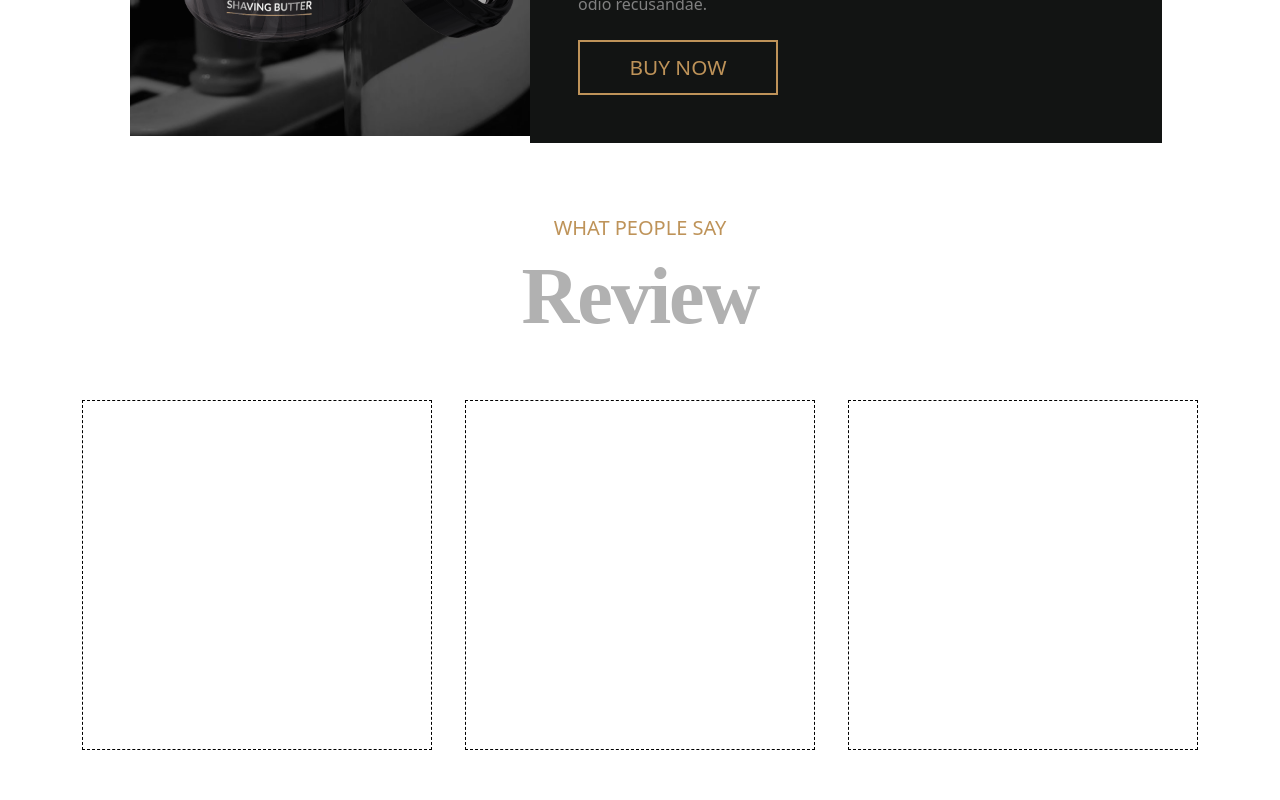
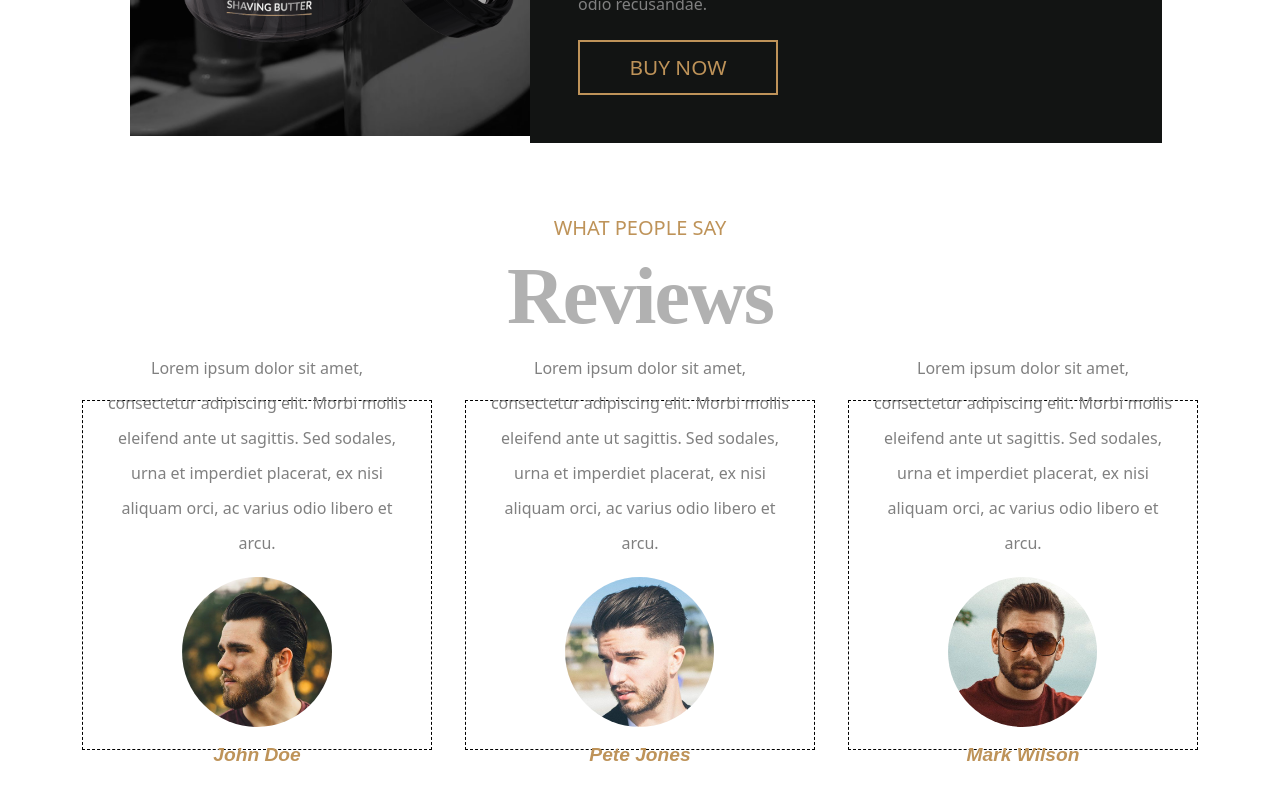
Before and after one commit to claudiuhuhulia/proj-html-vuejs, a Vue app: page / in a window 1280 px wide. Shown: the part 3627-4427 px from the top of the page. Built offline with nearby package versions, Linux system fonts and the light colour scheme.

Commit message:
prop drilling reviews

```diff
--- a/src/App.vue
+++ b/src/App.vue
@@ -28,7 +28,7 @@ export default {
 
   <AppShop :products="store.products" />
 
-  <AppReviw />
+  <AppReviw :reviews="store.reviews" />
 
   <AppPosts />
 
--- a/src/components/AppReviews.vue
+++ b/src/components/AppReviews.vue
@@ -1,4 +1,17 @@
-<script></script>
+<script>
+export default {
+    props: {
+        reviews: Object
+    },
+
+    methods: {
+        imgUrl(img) {
+            const url = new URL(`../assets/img/${img}`, import.meta.url);
+            return url.href
+        }
+    }
+}
+</script>
 
 <template>
     <div class="container">
@@ -17,12 +30,20 @@
         </div>
         <div class="review-title d-flex justify-content-end align-items-center flex-column">
             <h5>WHAT PEOPLE SAY</h5>
-            <h1>Review</h1>
+            <h1>Reviews</h1>
         </div>
         <section class="review-section  d-flex justify-content-between my-5 ">
-            <div class="my-card "></div>
-            <div class="my-card "></div>
-            <div class="my-card "></div>
+            <div v-for="review in reviews" :id="review.id"
+                class="my-card d-flex flex-column justify-content-center align-items-center">
+                <p class="text-center px-4">{{ review.text }}</p>
+                <figure>
+                    <img :src="imgUrl(review.img)" alt="profile">
+                </figure>
+                <h5>{{ review.name }}</h5>
+
+            </div>
+
+
         </section>
 
     </div>
@@ -71,6 +92,32 @@ p {
 
 }
 
+.review-section {
+    p {
+        padding: 0;
+    }
+
+    h5 {
+        font-size: 1.2rem;
+        font-style: italic;
+        font-family: Arial, Helvetica, sans-serif;
+    }
+
+    figure {
+        height: 150px;
+        width: 150px;
+
+        img {
+            object-fit: cover;
+            height: 100%;
+            border-radius: 50%;
+            display: block;
+            padding: 0;
+        }
+    }
+
+}
+
 .fusion-big-triangle-candy {
     rotate: 0.5turn;
     background-color: #f5f5f5;
--- a/src/data/store.js
+++ b/src/data/store.js
@@ -47,5 +47,21 @@ products:[
         name:'Straight Razor',
         price:'$30.00'
     },
+],
+reviews:[{
+    text:'Lorem ipsum dolor sit amet, consectetur adipiscing elit. Morbi mollis eleifend ante ut sagittis. Sed sodales, urna et imperdiet placerat, ex nisi aliquam orci, ac varius odio libero et arcu.',
+    name:'John Doe',
+    img:'avadabarbers-trimcut-gallery6.jpg'
+},
+{
+    text:'Lorem ipsum dolor sit amet, consectetur adipiscing elit. Morbi mollis eleifend ante ut sagittis. Sed sodales, urna et imperdiet placerat, ex nisi aliquam orci, ac varius odio libero et arcu.',
+    name:'Pete Jones',
+    img:'avadabarbers-trimcut-gallery3.jpg'
+},
+{
+    text:'Lorem ipsum dolor sit amet, consectetur adipiscing elit. Morbi mollis eleifend ante ut sagittis. Sed sodales, urna et imperdiet placerat, ex nisi aliquam orci, ac varius odio libero et arcu.',
+    name:'Mark Wilson',
+    img:'avadabarbers-trimcut-gallery7.jpg'
+},
 ]
 })
```
